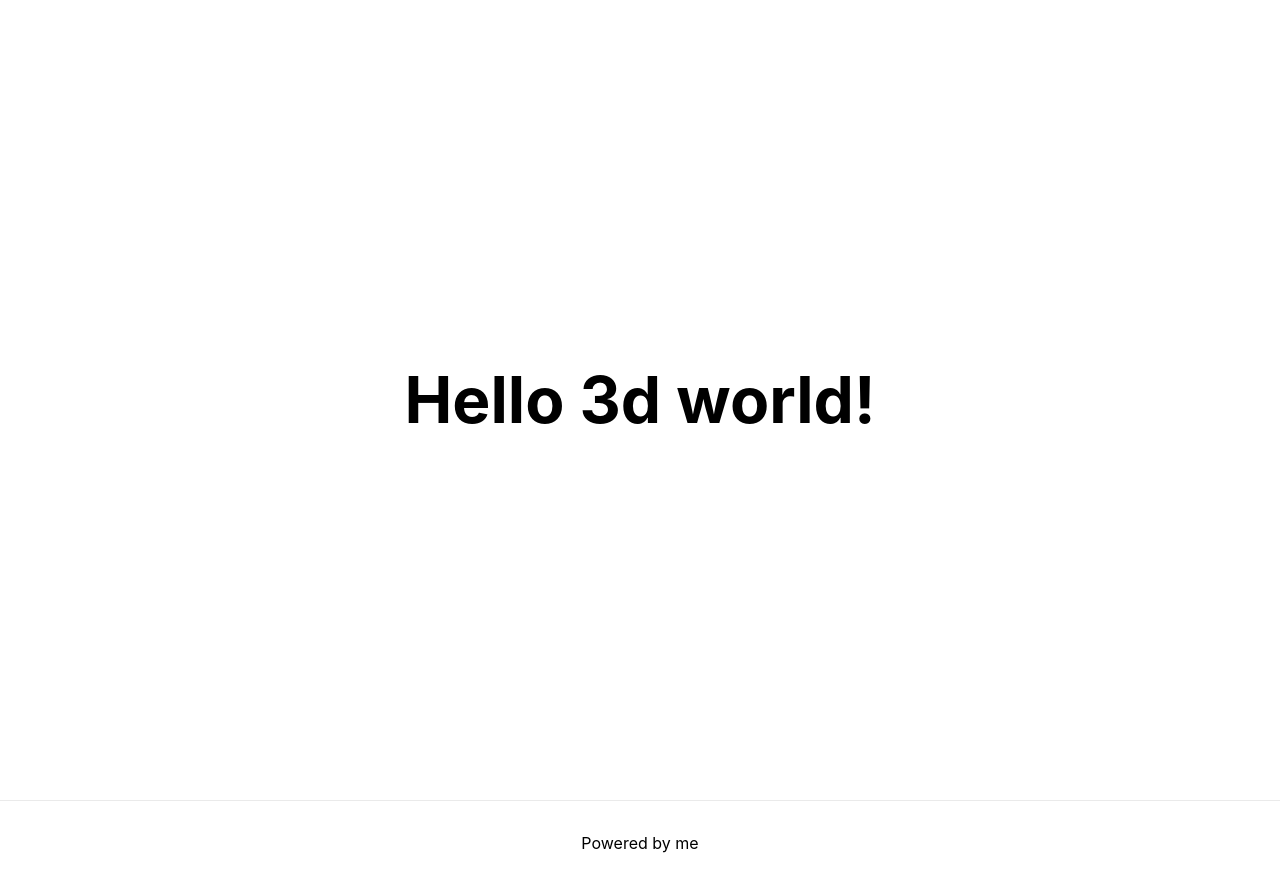
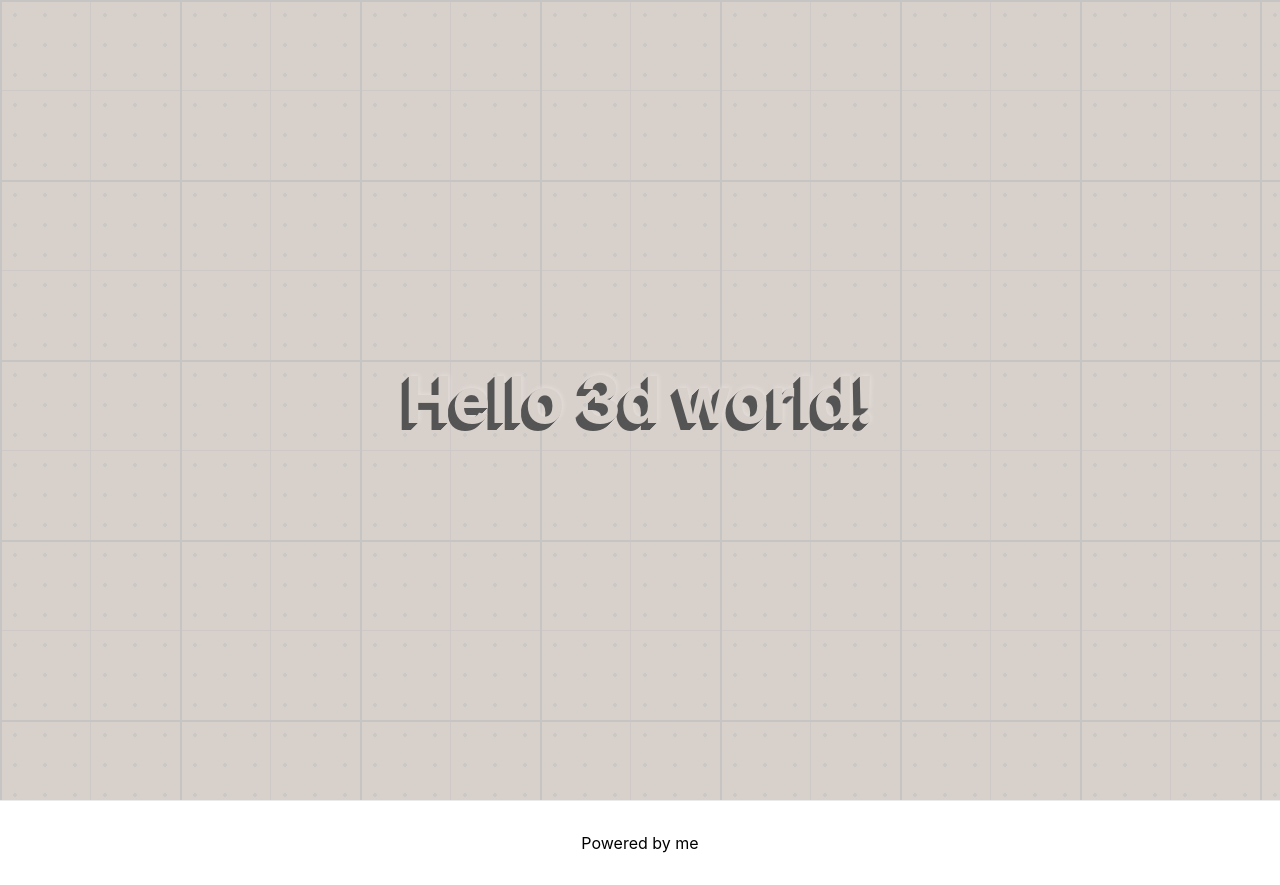
Before and after one commit to Sam-Apostel/3d-browser, a Next.js app: page / in a window 1280 px wide. Built offline with nearby package versions, Linux system fonts and the light colour scheme.

Commit message:
implement basic grid and title shadow

```diff
--- a/styles/Home.module.css
+++ b/styles/Home.module.css
@@ -6,6 +6,40 @@
 	flex-direction: column;
 	justify-content: center;
 	align-items: center;
+
+	--dot-spacing: 30;
+	--dot-size: 2.5;
+
+	--dot-gradient-pos: calc((var(--dot-size) / var(--dot-spacing)) * 100%);
+	--dot-background-size: calc(var(--dot-spacing) * 1px);
+
+	--main-grid-width: 2px;
+	--minor-grid-width: 1px;
+	--main-grid-spacing: 6;
+	--minor-grid-subdivisions: 1;
+
+
+	background-position:
+		0 0,
+		var(--main-grid-width),
+		0 var(--main-grid-width),
+		var(--minor-grid-width),
+		0 var(--minor-grid-width);
+	background-image:
+		radial-gradient(var(--gray-1) var(--dot-gradient-pos), transparent var(--dot-gradient-pos)),
+		linear-gradient(-90deg, var(--gray-3) var(--main-grid-width), transparent var(--main-grid-width)),
+		linear-gradient(0deg, var(--gray-3) var(--main-grid-width), transparent var(--main-grid-width)),
+		linear-gradient(-90deg, var(--gray-2) var(--minor-grid-width), transparent var(--minor-grid-width)),
+		linear-gradient(0deg, var(--gray-2) var(--minor-grid-width), transparent var(--minor-grid-width));
+	background-color: var(--paper);
+	background-size:
+		var(--dot-background-size) var(--dot-background-size),
+		calc(var(--dot-spacing) * var(--main-grid-spacing) * 1px) auto,
+		auto calc(var(--dot-spacing) * var(--main-grid-spacing) * 1px),
+		calc(var(--dot-spacing) * var(--main-grid-spacing) / (var(--minor-grid-subdivisions) + 1) * 1px) auto,
+		auto calc(var(--dot-spacing) * var(--main-grid-spacing) / (var(--minor-grid-subdivisions) + 1) * 1px);
+	height: 100%;
+	width: 100%;
 }
 
 .footer {
@@ -25,8 +59,18 @@
 }
 
 .title {
+	color: var(--paper);
 	margin: 0;
 	line-height: 1.15;
 	font-size: 4rem;
 	text-align: center;
+	text-shadow:
+			-1px 1px 0px #555,
+			-2px 2px 0px #555,
+			-3px 3px 0px #555,
+			-4px 4px 0px #555,
+			-5px 5px 0px #555,
+			-6px 6px 0px #555,
+			-7px 7px 0px #555,
+			1px -1px 5px #e5deda;
 }
--- a/styles/globals.css
+++ b/styles/globals.css
@@ -14,3 +14,10 @@ a {
 * {
   box-sizing: border-box;
 }
+
+:root {
+  --paper: #d7d0cb;
+  --gray-1: #cbc9c6;
+  --gray-2: #cec8c7;
+  --gray-3: #c7c5c3;
+}
```
Lines whose indentation alone changed are shown as unchanged.
